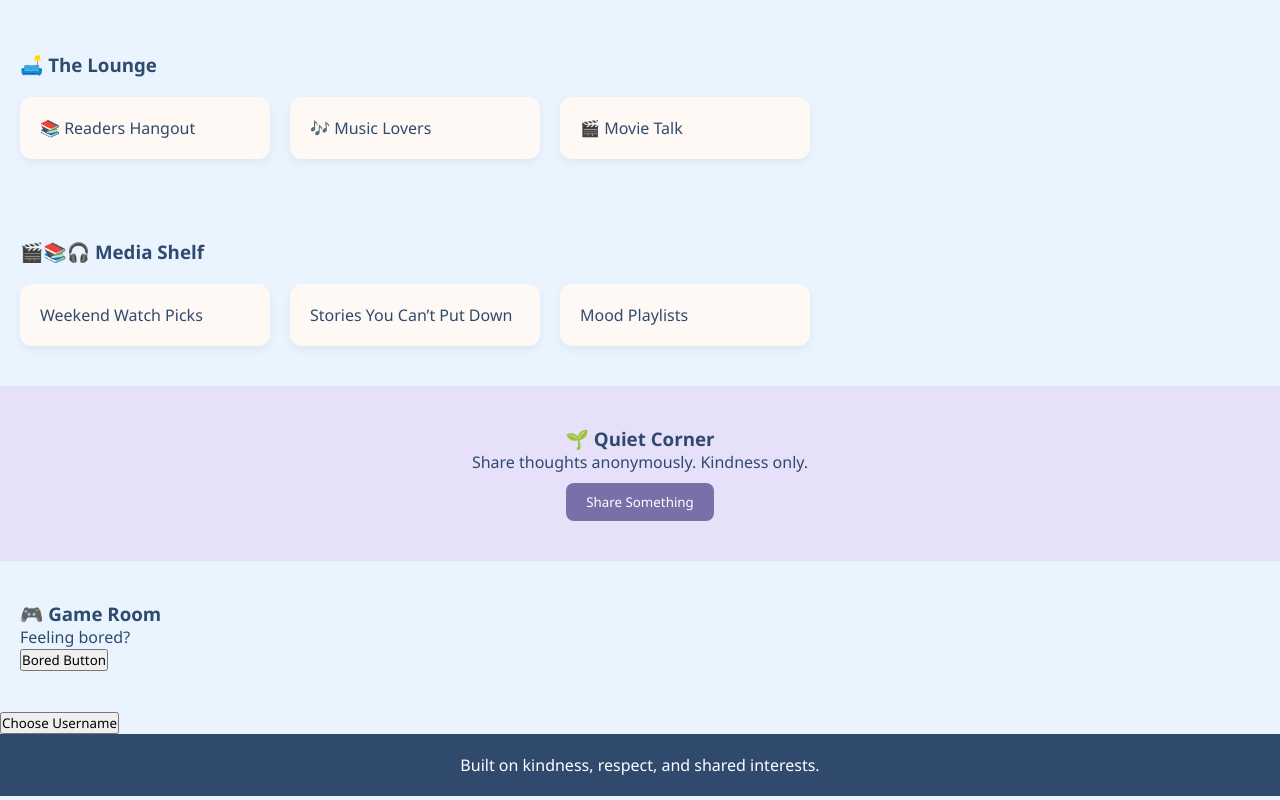
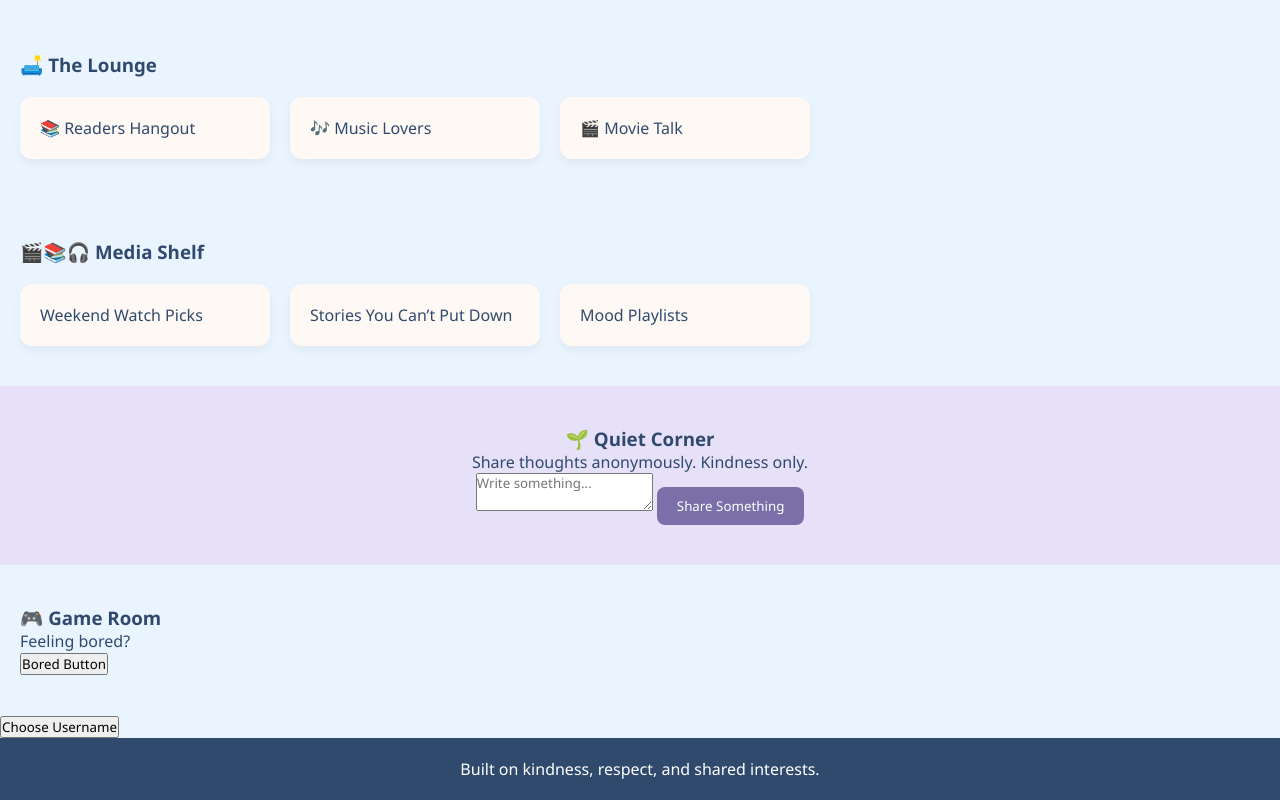
Before and after one commit to HEXEDbyHEIS/Safe-Haven, a plain HTML site: page index.html in a window 1280 px wide. Shown: the part 485-1285 px from the top of the page. Drawn offline with Linux system fonts and the light colour scheme.

Commit message:
Enhance Quiet Corner with textarea for user input
Added a textarea for users to share thoughts in the Quiet Corner section.

```diff
--- a/index.html
+++ b/index.html
@@ -62,9 +62,9 @@
     <section class="quiet">
         <h3>🌱 Quiet Corner</h3>
         <p>Share thoughts anonymously. Kindness only.</p>
-        <button>Share Something</button>
-    </section>
-
+         <textarea id="ventBox" placeholder="Write something..."></textarea>
+ <button onclick="shareThought()">Share Something</button>
+</section>
     <!-- Game Room -->
     <section class="games">
         <h3>🎮 Game Room</h3>
```
